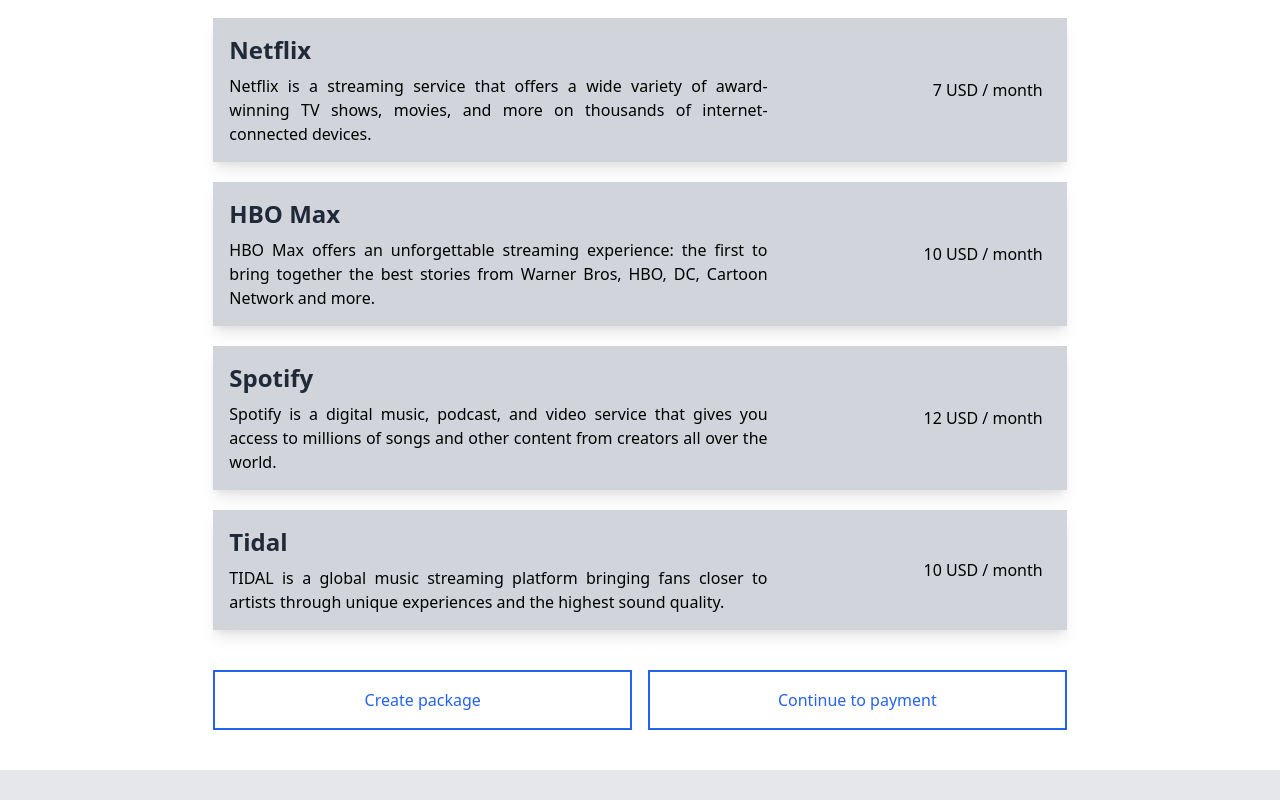
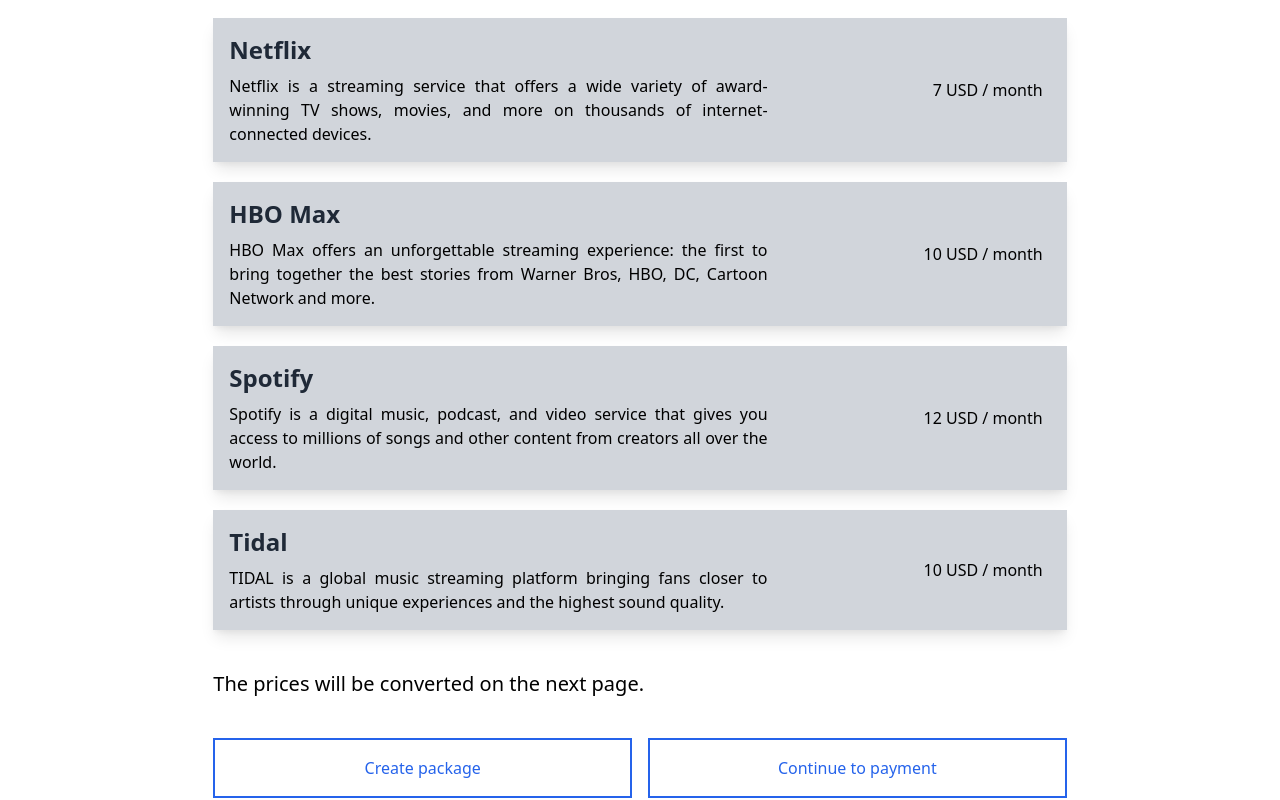
Before and after one commit to ptrkns/subscription-service, a React (Vite) app: page /package-creation in a window 1280 px wide. Shown: the part 342-1142 px from the top of the page. Built offline with nearby package versions, Linux system fonts and the light colour scheme.

Commit message:
Added an extra line after the list

```diff
--- a/src/components/PackageCreation.tsx
+++ b/src/components/PackageCreation.tsx
@@ -62,7 +62,10 @@
           <option value={12}>Annual subscription</option>
         </select>
       </section>
-      <section> {serviceData} </section>
+      <section>
+        {serviceData}
+        <p className="text-base md:text-xl my-10 cursor-default">The prices will be converted on the next page.</p>
+      </section>
       <section className="grid grid-cols-2 gap-2 md:gap-4 lg:gap-4 my-10">
         <button
           className={`py-4 ${packageReady === false ? "border-2 border-blue-600 text-blue-600 cursor-default" : "bg-blue-600 hover:bg-blue-500 text-white font-semibold"}`}
```
